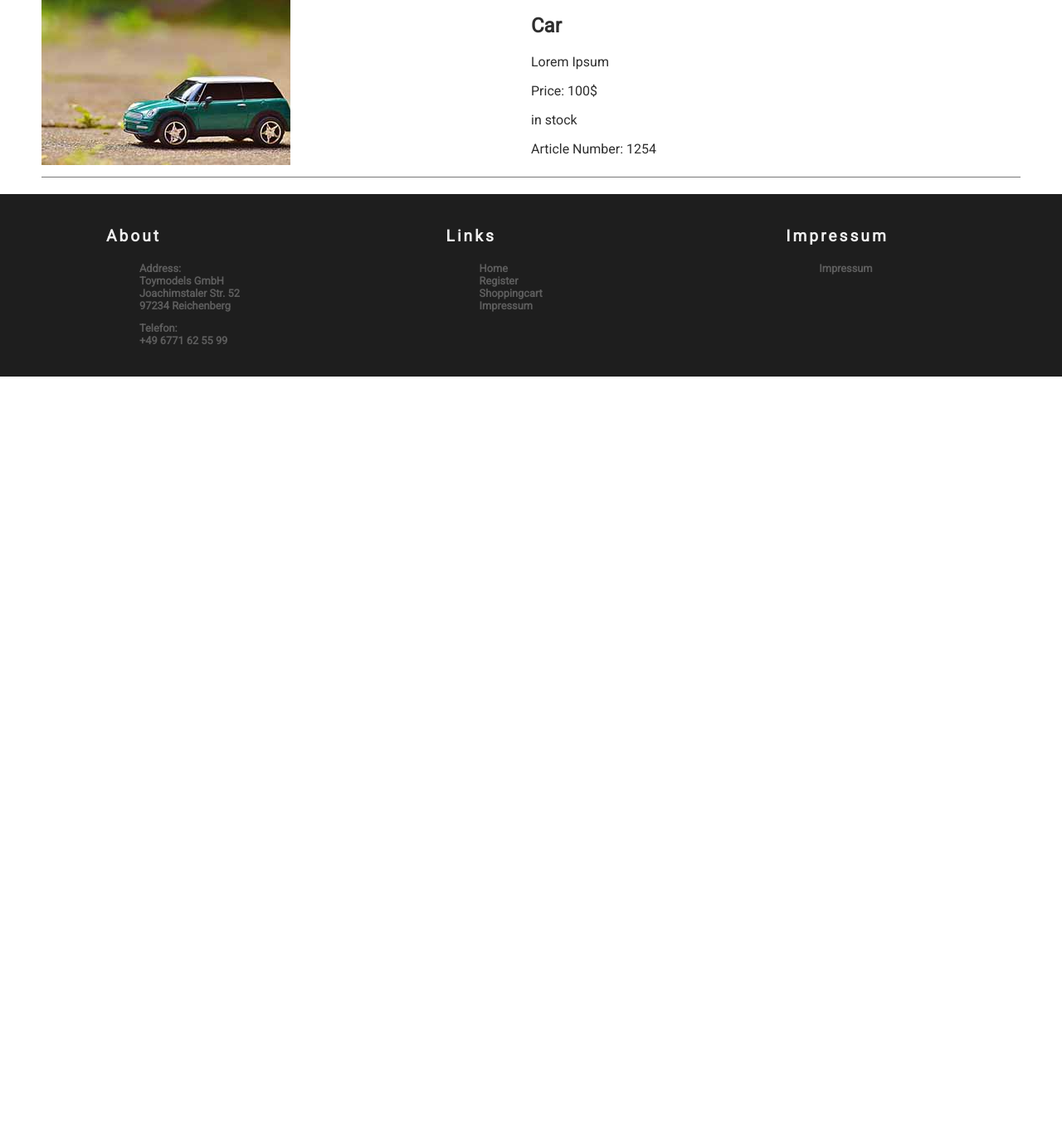
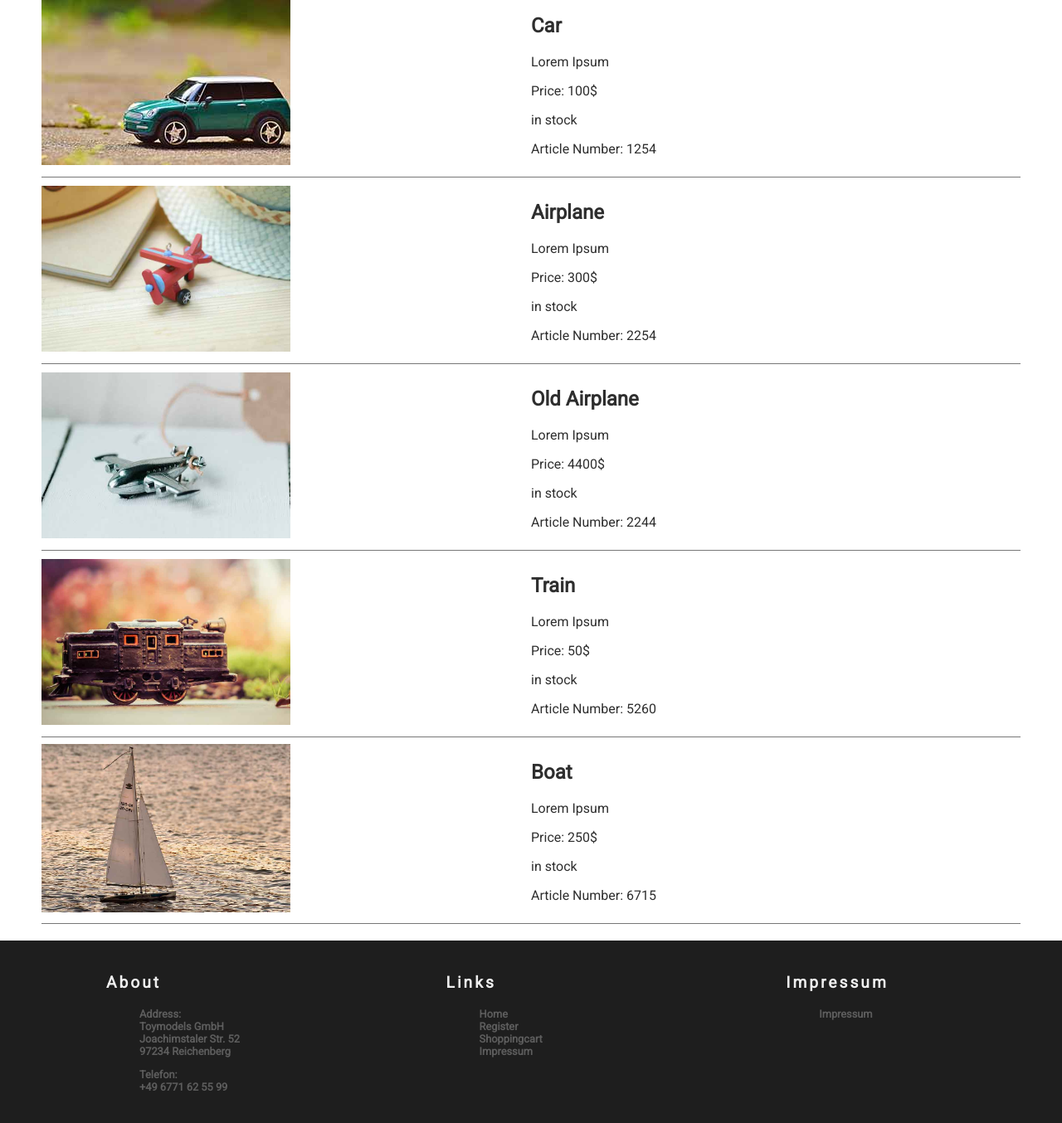
Before and after one commit to Domi71515/WebProg_Praktikum, a PHP site: page / in a window 1280 px wide. Shown: the part 1667-3021 px from the top of the page at 83% size. Before the commit the page ends 2121 px from the top, so only its background shows below. Run offline with PHP 8.4, Linux system fonts and the light colour scheme.

Commit message:
ADD 4 article

```diff
--- a/htdocs/css/mobile.css
+++ b/htdocs/css/mobile.css
@@ -129,11 +129,11 @@ footer {
 }
 
 footer h3 {
-    font-size: 40px;
+    font-size: 25px;
 }
 
 footer section {
-    font-size: 25px;
+    font-size: 15px;
 }
 
 footer .flexbox {
--- a/htdocs/css/style.css
+++ b/htdocs/css/style.css
@@ -314,6 +314,11 @@ article>.flexbox>.img {
   margin: auto 0 auto 0;
 }
 
+article>.flexbox>.img img {
+  width: 300px;
+  height: auto;
+}
+
 article>.flexbox>.text {
   grid-column-start: 2;
   grid-column-end: 2;
--- a/htdocs/index.html
+++ b/htdocs/index.html
@@ -127,6 +127,70 @@
             </a>
         </section>
       </section>
+
+      <section class="flexbox">
+        <section class="img">
+          <img class="img" src="./img/img5.jpg">
+        </section>
+
+        <section class="text">
+          <a href="">
+            <h2>Airplane</h2>
+            <p>Lorem Ipsum</p>
+            <p>Price: 300$</p>
+            <p>in stock</p>
+            <p>Article Number: 2254</p>
+            </a>
+        </section>
+      </section>
+
+      <section class="flexbox">
+        <section class="img">
+          <img class="img" src="./img/img8.jpg">
+        </section>
+
+        <section class="text">
+          <a href="">
+            <h2>Old Airplane</h2>
+            <p>Lorem Ipsum</p>
+            <p>Price: 4400$</p>
+            <p>in stock</p>
+            <p>Article Number: 2244</p>
+            </a>
+        </section>
+      </section>
+
+      <section class="flexbox">
+        <section class="img">
+          <img class="img" src="./img/img6.jpg">
+        </section>
+
+        <section class="text">
+          <a href="">
+            <h2>Train</h2>
+            <p>Lorem Ipsum</p>
+            <p>Price: 50$</p>
+            <p>in stock</p>
+            <p>Article Number: 5260</p>
+            </a>
+        </section>
+      </section>
+
+      <section class="flexbox">
+        <section class="img">
+          <img class="img" src="./img/img7.jpg">
+        </section>
+
+        <section class="text">
+          <a href="">
+            <h2>Boat</h2>
+            <p>Lorem Ipsum</p>
+            <p>Price: 250$</p>
+            <p>in stock</p>
+            <p>Article Number: 6715</p>
+            </a>
+        </section>
+      </section>
     </article>
   </main>
 
```
Also changed, not shown: htdocs/img/img5.jpg (added), htdocs/img/img6.jpg (added), htdocs/img/img7.jpg (added), htdocs/img/img8.jpg (added), 1 other file. Lines whose indentation alone changed are shown as unchanged.
